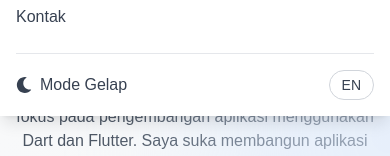
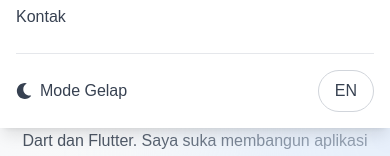
Before and after one commit to TavGit/Web-Portofolio-Gustav, a React (Vite) app: page / in a window 390 px wide. Both pictures are taken after a click on the button "Toggle menu". Shown: the part 247-403 px from the top of the page. Built offline with nearby package versions, Linux system fonts and the light colour scheme.

Commit message:
fix bug layout ngezoom

```diff
--- a/src/components/Header.tsx
+++ b/src/components/Header.tsx
@@ -153,7 +153,7 @@ const Header: React.FC = () => {
                   </button>
                   <button
                     onClick={toggleLanguage}
-                    className="px-3 py-1 rounded-full border border-gray-300 dark:border-gray-700 text-sm font-medium text-gray-700 dark:text-gray-300"
+                    className="px-4 py-2 text-base rounded-full border border-gray-300 dark:border-gray-700 font-medium text-gray-700 dark:text-gray-300"
                   >
                     {language === 'id' ? 'EN' : 'ID'}
                   </button>
```
Also changed, not shown: 4 other files (tests, documents, lock files or other folders).
